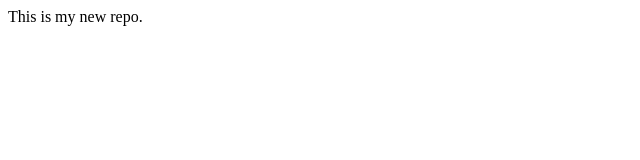
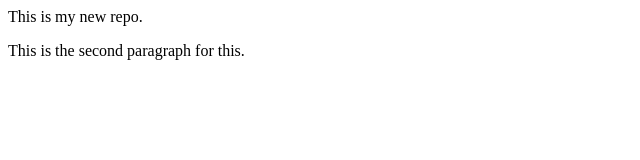
Before and after one commit to Fawwaz-77/LocalRepo, a plain HTML site: page index.html in a window 1280 px wide. Shown: the whole page, without its empty margins (0-640 px from the left). Drawn offline with Linux system fonts and the light colour scheme.

Commit message:
New Para

```diff
--- a/index.html
+++ b/index.html
@@ -1 +1,2 @@
 <p>This is my new repo. </p>
+<p>This is the second paragraph for this.</p>
```
